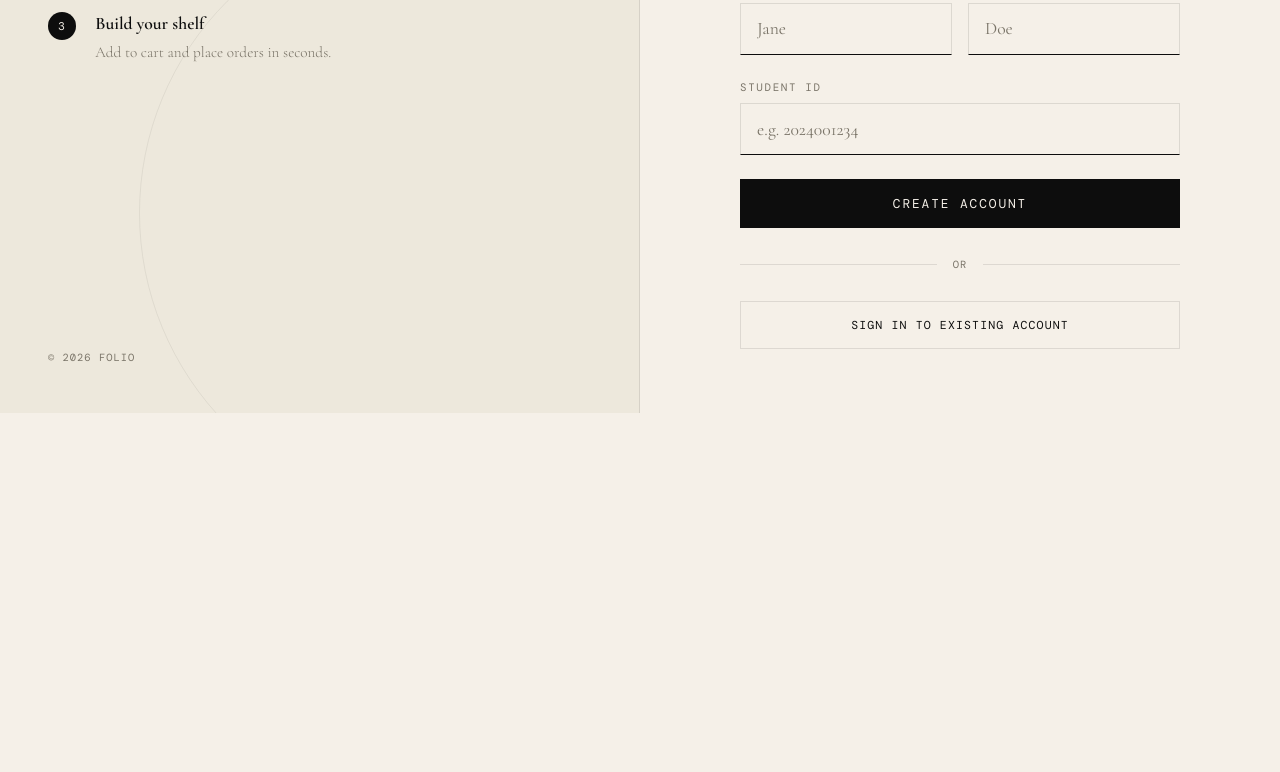
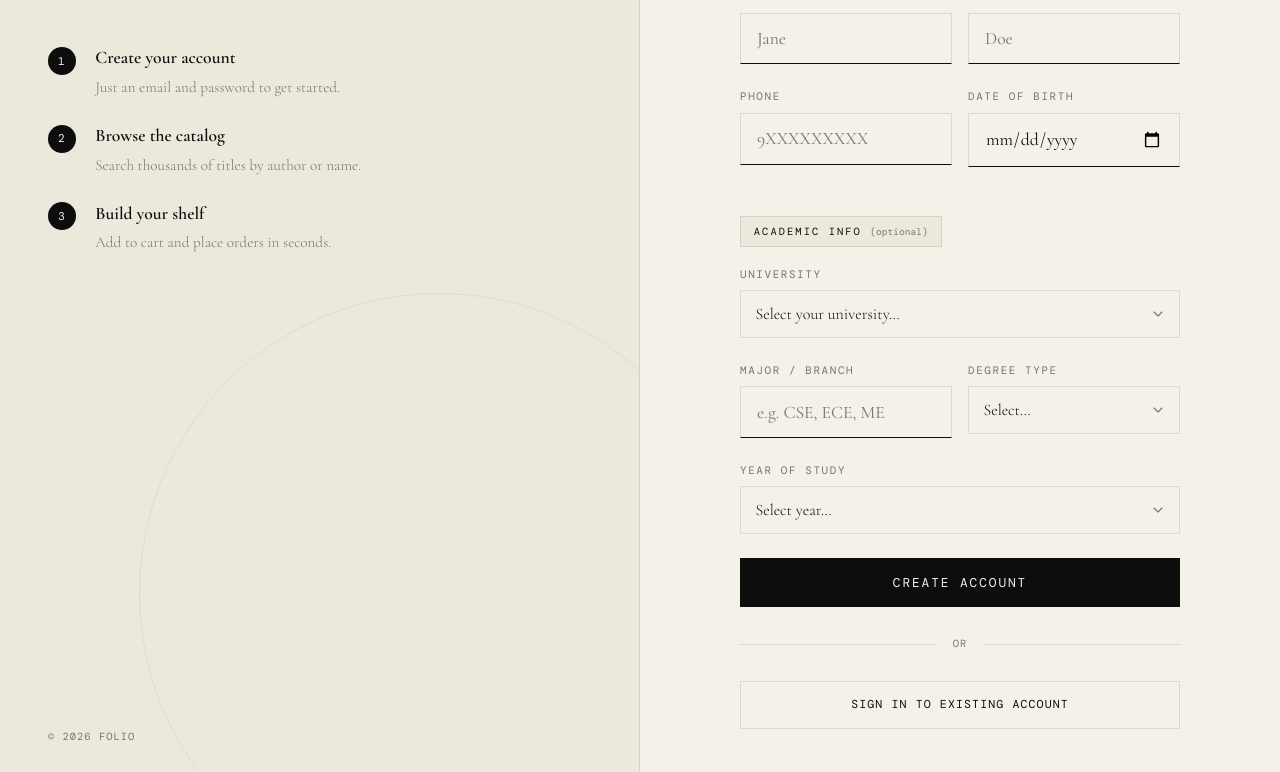
Before and after one commit to Debtanu2005/DBMS_PROJ, a website: page frontend/register.html in a window 1280 px wide. Shown: the part 729-1501 px from the top of the page. Before the commit the page ends 1142 px from the top, so only its background shows below. Drawn offline with nearby package versions, Linux system fonts and the light colour scheme; a web font is replaced by a local one.

Commit message:
register_added

```diff
--- a/frontend/css/auth.css
+++ b/frontend/css/auth.css
@@ -302,3 +302,60 @@ body.auth-page {
     min-height: 100vh;
   }
 }
+/* ── CUSTOM SELECT ───────────────────────────────────────────── */
+.select-wrap {
+  position: relative;
+  width: 100%;
+}
+.select-wrap select {
+  appearance: none;
+  -webkit-appearance: none;
+  width: 100%;
+  border: 1px solid var(--rule);
+  background: transparent;
+  padding: 0.75rem 2.5rem 0.75rem 0.9rem;
+  font-family: var(--font-serif);
+  font-size: 1rem;
+  font-weight: 300;
+  color: var(--ink);
+  outline: none;
+  cursor: pointer;
+  transition: border-color var(--t-base), background var(--t-base);
+  box-sizing: border-box;
+}
+.select-wrap select:focus  { border-color: var(--ink); }
+.select-wrap select:hover  { background: var(--cream); }
+.select-arrow {
+  position: absolute;
+  right: 0.85rem;
+  top: 50%;
+  transform: translateY(-50%);
+  width: 16px; height: 16px;
+  color: var(--muted);
+  pointer-events: none;
+  transition: transform 0.2s ease, color var(--t-base);
+}
+.select-wrap:focus-within .select-arrow {
+  color: var(--ink);
+  transform: translateY(-50%) rotate(180deg);
+}
+
+/* ── FIELD HINT & SECTION OPT ───────────────────────────────── */
+.field-hint {
+  font-family: var(--font-mono);
+  font-size: 0.6rem;
+  letter-spacing: 0.08em;
+  color: var(--muted);
+  min-height: 1em;
+}
+.section-opt {
+  font-size: 0.6rem;
+  opacity: 0.5;
+  text-transform: none;
+  letter-spacing: 0;
+}
+
+/* ── RESPONSIVE: stack field-row on mobile ───────────────────── */
+@media (max-width: 768px) {
+  .field-row { grid-template-columns: 1fr; }
+}
--- a/frontend/js/auth.js
+++ b/frontend/js/auth.js
@@ -85,6 +85,28 @@ async function handleLogin() {
  * Password strength indicator.
  * Called oninput on the password field.
  */
+
+(function initYearLogic() {
+  const statusSel = document.getElementById('status');
+  const yearSel   = document.getElementById('year');
+  const yearHint  = document.getElementById('year-hint');
+  if (!statusSel || !yearSel) return;
+
+  statusSel.addEventListener('change', () => {
+    const max = statusSel.value === 'UG' ? 4 : statusSel.value === 'PG' ? 2 : 0;
+    yearSel.innerHTML = '<option value="">Select year…</option>';
+    if (yearHint) yearHint.textContent = statusSel.value === 'UG'
+      ? 'UG — 4-year programme' : statusSel.value === 'PG'
+      ? 'PG — 2-year programme' : '';
+    for (let y = 1; y <= max; y++) {
+      const opt = document.createElement('option');
+      opt.value = y;
+      opt.textContent = `Year ${y}`;
+      yearSel.appendChild(opt);
+    }
+  });
+})();
+
 function checkStrength(val) {
   const bar = document.getElementById('strength-bar');
   if (!bar) return;
@@ -137,10 +159,29 @@ async function handleRegister() {
   setButtonLoading('register-btn', true);
 
   // Build optional student_info only if fields were filled
-  const studentInfo = {};
-  if (firstName) studentInfo.first_name = firstName;
-  if (lastName)  studentInfo.last_name  = lastName;
-  if (studentId) studentInfo.student_id = studentId;
+const phone         = document.getElementById('phone')?.value.trim()  || '';
+const dob           = document.getElementById('dob')?.value            || '';
+const universityId  = parseInt(document.getElementById('university')?.value) || null;
+const major         = document.getElementById('major')?.value.trim()   || '';
+const status        = document.getElementById('status')?.value         || '';
+const yearOfStudent = parseInt(document.getElementById('year')?.value) || null;
+
+if (phone && !/^\d{7,15}$/.test(phone)) {
+  showFormError('Phone number must be 7–15 digits.'); return;
+}
+if (status && !yearOfStudent) {
+  showFormError('Please select your year of study.'); return;
+}
+
+const studentInfo = {};
+if (firstName)     studentInfo.first_name      = firstName;
+if (lastName)      studentInfo.last_name       = lastName;
+if (phone)         studentInfo.phone           = phone;
+if (dob)           studentInfo.dob             = dob;
+if (universityId)  studentInfo.university_id   = universityId;
+if (major)         studentInfo.major           = major;
+if (status)        studentInfo.status          = status;
+if (yearOfStudent) studentInfo.year_of_student = yearOfStudent;
 
   try {
     await apiRegister(email, password, studentInfo);
--- a/frontend/register.html
+++ b/frontend/register.html
@@ -49,23 +49,86 @@
       <input type="password" id="confirm" placeholder="Repeat password" autocomplete="new-password"/>
     </div>
 
-    <div class="section-label" style="margin-top:1rem;">Student Info <span style="font-size:.6rem;opacity:.6">(optional)</span></div>
+    <div class="section-label" style="margin-top:1.6rem;">
+  Personal Info <span class="section-opt">(optional)</span>
+</div>
 
 <div class="field-row">
   <div class="field">
     <label for="first-name">First Name</label>
-        <input type="text" id="first-name" placeholder="Jane"/>
+    <input type="text" id="first-name" placeholder="Jane" autocomplete="given-name"/>
   </div>
   <div class="field">
     <label for="last-name">Last Name</label>
-        <input type="text" id="last-name" placeholder="Doe"/>
+    <input type="text" id="last-name" placeholder="Doe" autocomplete="family-name"/>
   </div>
 </div>
+
+<div class="field-row">
   <div class="field">
-      <label for="student-id">Student ID</label>
-      <input type="text" id="student-id" placeholder="e.g. 2024001234"/>
+    <label for="phone">Phone</label>
+    <input type="tel" id="phone" placeholder="9XXXXXXXXX" maxlength="15"/>
+  </div>
+  <div class="field">
+    <label for="dob">Date of Birth</label>
+    <input type="date" id="dob"/>
+  </div>
 </div>
 
+<div class="section-label" style="margin-top:1.6rem;">
+  Academic Info <span class="section-opt">(optional)</span>
+</div>
+
+<div class="field">
+  <label for="university">University</label>
+  <div class="select-wrap">
+    <select id="university">
+  <option value="">Select your university…</option>
+  <option value="1">IIT Delhi</option>
+  <option value="2">NIT Trichy</option>
+  <option value="3">BITS Pilani</option>
+</select>
+    <svg class="select-arrow" viewBox="0 0 20 20" fill="none" xmlns="http://www.w3.org/2000/svg">
+      <path d="M5 7.5L10 12.5L15 7.5" stroke="currentColor" stroke-width="1.4"
+            stroke-linecap="round" stroke-linejoin="round"/>
+    </svg>
+  </div>
+</div>
+
+<div class="field-row">
+  <div class="field">
+    <label for="major">Major / Branch</label>
+    <input type="text" id="major" placeholder="e.g. CSE, ECE, ME"/>
+  </div>
+  <div class="field">
+    <label for="status">Degree Type</label>
+    <div class="select-wrap">
+      <select id="status">
+        <option value="">Select…</option>
+        <option value="UG">UG — Undergraduate</option>
+        <option value="PG">PG — Postgraduate</option>
+      </select>
+      <svg class="select-arrow" viewBox="0 0 20 20" fill="none" xmlns="http://www.w3.org/2000/svg">
+        <path d="M5 7.5L10 12.5L15 7.5" stroke="currentColor" stroke-width="1.4"
+              stroke-linecap="round" stroke-linejoin="round"/>
+      </svg>
+    </div>
+  </div>
+</div>
+
+<div class="field">
+  <label for="year">Year of Study</label>
+  <div class="select-wrap">
+    <select id="year">
+      <option value="">Select year…</option>
+    </select>
+    <svg class="select-arrow" viewBox="0 0 20 20" fill="none" xmlns="http://www.w3.org/2000/svg">
+      <path d="M5 7.5L10 12.5L15 7.5" stroke="currentColor" stroke-width="1.4"
+            stroke-linecap="round" stroke-linejoin="round"/>
+    </svg>
+  </div>
+  <span class="field-hint" id="year-hint"></span>
+</div>
     <button class="submit-btn" id="register-btn" onclick="handleRegister()">
       <span class="btn-text">Create Account</span>
       <span class="spinner"></span>
```
Lines whose indentation alone changed are shown as unchanged.
